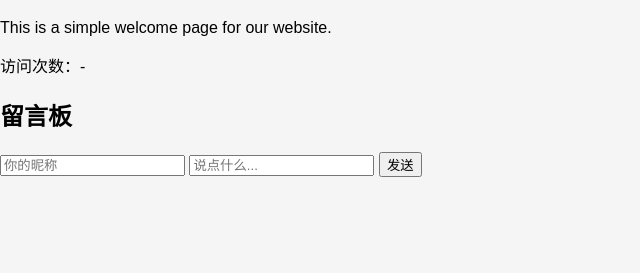
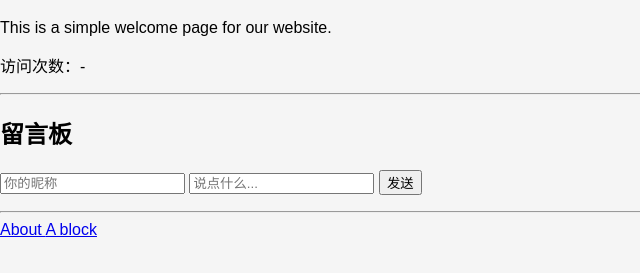
Before and after one commit to mou-xiang/trySomething, a plain HTML site: page public/index.html in a window 1280 px wide. Shown: the part 61-334 px from the top of the page, without its empty margins (0-640 px from the left). Drawn offline with Linux system fonts and the light colour scheme; no server answers.

Commit message:
添加链接

```diff
--- a/public/index.html
+++ b/public/index.html
@@ -13,6 +13,8 @@
 
     <p>访问次数：<span id="visits">-</span></p>
 
+    <hr>
+
     <h2>留言板</h2>
     <form id="guestbook-form">
       <input id="name" placeholder="你的昵称" required>
@@ -21,6 +23,16 @@
     </form>
     <ul id="messages"></ul>
 
+    <hr>
+
+    <a href="https://kokoroboto.online/about">
+      About
+    </a>
+
+    <a href="https://kokoroboto.online/block">
+      A block
+    </a>
+
 <script src="/app.js"></script>
   </body>
 </html>
```
Also changed, not shown: public/about.html (+6 -0 lines).
